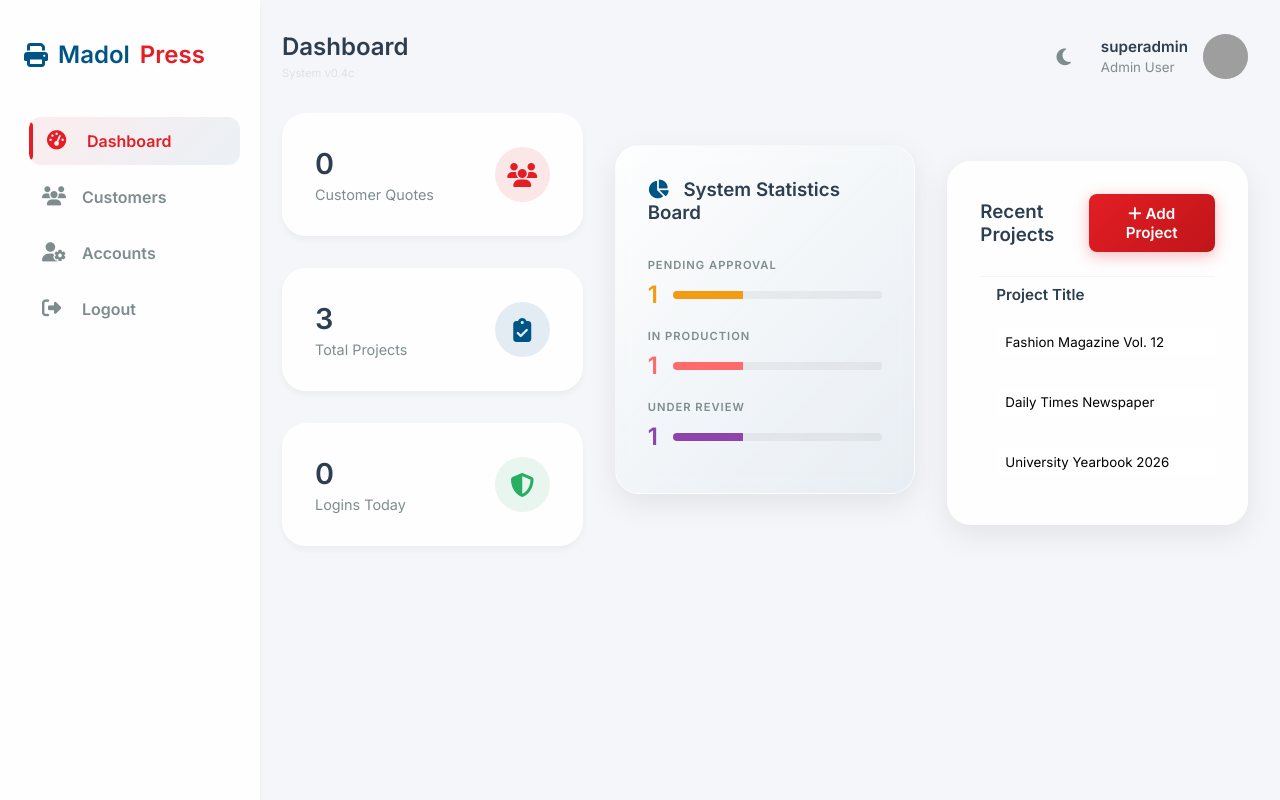
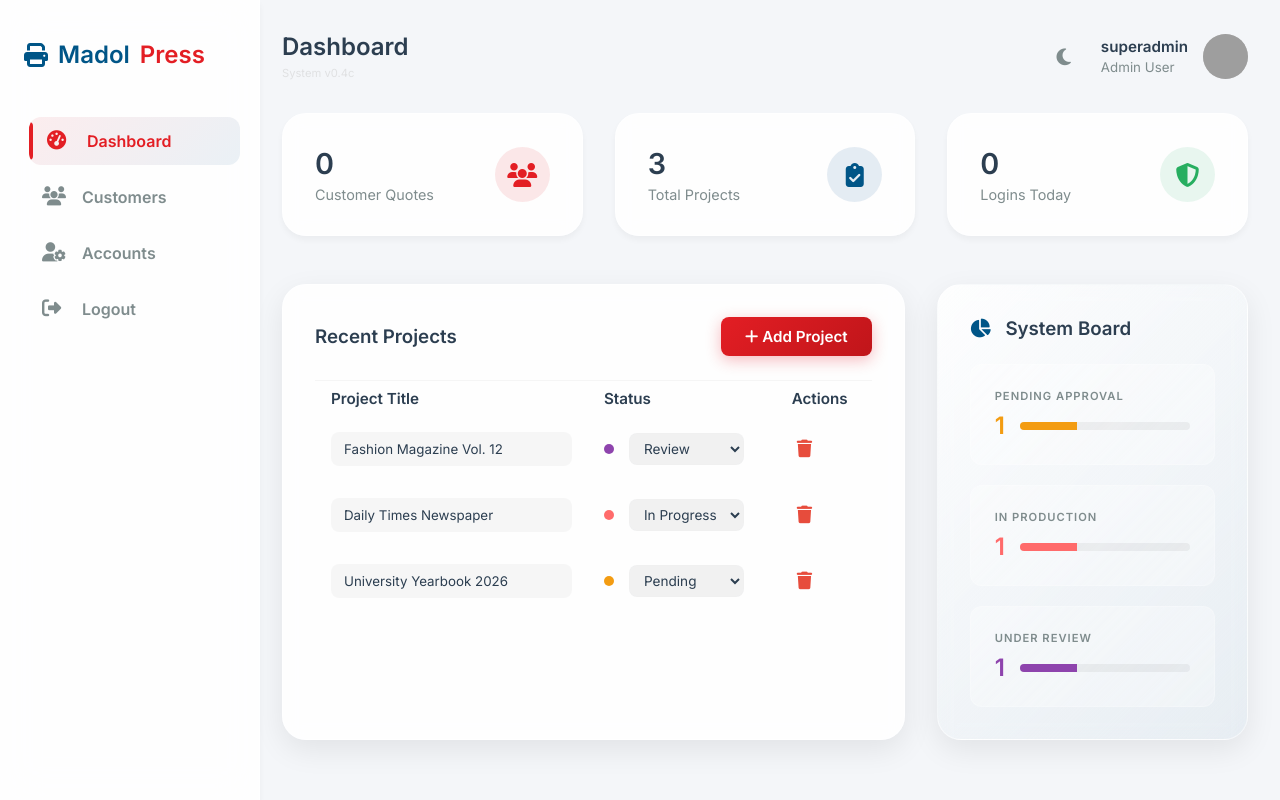
Before and after one commit to danokolojnr-commits/MADOL-PRESS, a PHP site: page /dashboard.php in a window 1280 px wide. Run offline with PHP 8.4, Linux system fonts and the light colour scheme; a user stored in the database is signed in; data comes from the database, SQL or seed files in the repository; data that the repository does not hold is empty; grey boxes are pictures that could not be loaded.

Commit message:
Finalized dashboard layout with dual-column grid and darkened inputs

```diff
--- a/css/admin.css
+++ b/css/admin.css
@@ -337,6 +337,37 @@ body.dark-mode .card::after {
     color: #8e44ad;
 }
 
+/* Stat Box Refinement */
+.stat-box {
+    padding: 1.5rem;
+    background: rgba(255, 255, 255, 0.3);
+    border-radius: 12px;
+    border: 1px solid rgba(255, 255, 255, 0.2);
+    transition: transform 0.3s ease;
+}
+
+body.dark-mode .stat-box {
+    background: rgba(255, 255, 255, 0.02);
+    border-color: rgba(255, 255, 255, 0.05);
+}
+
+.stat-box:hover {
+    transform: translateY(-3px);
+}
+
+/* Layout Adjustments */
+.dashboard-grid-main {
+    display: grid;
+    grid-template-columns: 1fr;
+    gap: 2rem;
+}
+
+@media only screen and (min-width: 1200px) {
+    .dashboard-grid-main {
+        grid-template-columns: 2fr 1fr;
+    }
+}
+
 /* Recent Projects Table */
 .recent-grid {
     margin-top: 3rem;
@@ -437,26 +468,46 @@ td .status {
 }
 
 .status-select {
-    padding: 4px 8px;
+    padding: 6px 10px;
     border: 1px solid var(--border-color);
-    border-radius: 4px;
+    border-radius: 8px;
     font-size: 0.85rem;
-    color: var(--text-light);
+    color: var(--text-main);
     cursor: pointer;
-    background: var(--bg-body);
+    background: rgba(0, 0, 0, 0.05);
+    /* Darker shade */
+    transition: all 0.3s ease;
+}
+
+body.dark-mode .status-select {
+    background: rgba(255, 255, 255, 0.05);
+}
+
+.status-select:focus {
+    border-color: var(--primary-blue);
+    outline: none;
 }
 
 .editable-title {
     border: 1px solid transparent;
-    padding: 4px 8px;
-    border-radius: 4px;
-    width: 250px;
-    transition: all 0.2s;
+    background: rgba(0, 0, 0, 0.03);
+    /* Darker shade */
+    padding: 8px 12px;
+    border-radius: 8px;
+    width: 100%;
+    max-width: 350px;
+    color: var(--text-main);
+    transition: all 0.3s ease;
+}
+
+body.dark-mode .editable-title {
+    background: rgba(255, 255, 255, 0.03);
 }
 
 .editable-title:focus {
     border-color: var(--primary-blue);
     background: var(--bg-sidebar);
+    box-shadow: 0 0 0 4px rgba(0, 85, 135, 0.1);
     outline: none;
 }
 
--- a/dashboard.php
+++ b/dashboard.php
@@ -97,8 +97,7 @@ $admin_role = isset($_SESSION['admin_role']) ? $_SESSION['admin_role'] : 'staff'
 
             <!-- Dashboard View -->
             <div id="dashboard-view">
-                <!-- Cards -->
-                <div class="stats-grid">
+                <!-- Top Stats Cards -->
                 <div class="stats-grid">
                     <div class="card">
                         <div class="card-info">
@@ -131,13 +130,68 @@ $admin_role = isset($_SESSION['admin_role']) ? $_SESSION['admin_role'] : 'staff'
                     </div>
                 </div>
 
-                <!-- Statistics Board -->
-                <div class="recent-grid" style="margin-top: 2rem; margin-bottom: 2rem;">
-                    <div class="table-card" style="background: linear-gradient(135deg, var(--bg-sidebar), rgba(0, 85, 135, 0.05));">
+                <!-- Main Dashboard Grid -->
+                <div class="dashboard-grid-main">
+                    <!-- Left Column: Recent Projects (Stretched) -->
+                    <div class="recent-grid" style="margin-top: 0;">
+                        <div class="table-card" style="height: 100%;">
                             <div class="card-header">
-                            <h3><i class="fa-solid fa-chart-pie" style="margin-right: 10px; color: var(--primary-blue);"></i> System Statistics Board</h3>
+                                <h3>Recent Projects</h3>
+                                <button id="add-project-btn" class="btn-main" style="border: none; cursor: pointer;">
+                                    <i class="fa-solid fa-plus"></i> Add Project
+                                </button>
                             </div>
-                        <div style="display: grid; grid-template-columns: repeat(auto-fit, minmax(200px, 1fr)); gap: 20px; padding: 10px 0;">
+
+                            <!-- Add Project Form (Modal-like Inline) -->
+                            <div id="project-form-container"
+                                style="display: none; margin-bottom: 20px; padding: 15px; background: rgba(0,0,0,0.02); border-radius: 8px; border: 1px solid var(--border-color);">
+                                <div style="display: flex; gap: 10px; align-items: flex-end; flex-wrap: wrap;">
+                                    <div style="flex: 1; min-width: 200px;">
+                                        <label style="display: block; font-size: 0.8rem; margin-bottom: 5px; color: var(--text-light);">Project
+                                            Title</label>
+                                        <input type="text" id="new-project-title" class="form-control" style="padding: 8px;"
+                                            placeholder="e.g. Wedding Cards">
+                                    </div>
+                                    <div>
+                                        <label style="display: block; font-size: 0.8rem; margin-bottom: 5px; color: var(--text-light);">Initial
+                                            Status</label>
+                                        <select id="new-project-status" class="form-control" style="padding: 8px; height: 38px;">
+                                            <option value="pending">Pending</option>
+                                            <option value="in progress">In Progress</option>
+                                            <option value="review">Review</option>
+                                        </select>
+                                    </div>
+                                    <button id="save-project-btn" class="btn-main"
+                                        style="border: none; padding: 10px 20px;">Save</button>
+                                    <button id="cancel-project-btn"
+                                        style="background: #ccc; color: white; border: none; padding: 10px 20px; border-radius: 5px; cursor: pointer;">Cancel</button>
+                                </div>
+                            </div>
+
+                            <div class="table-responsive">
+                                <table>
+                                    <thead>
+                                        <tr>
+                                            <td>Project Title</td>
+                                            <td>Status</td>
+                                            <td>Actions</td>
+                                        </tr>
+                                    </thead>
+                                    <tbody id="projects-table-body">
+                                        <!-- Projects will be rendered here by JS -->
+                                    </tbody>
+                                </table>
+                            </div>
+                        </div>
+                    </div>
+
+                    <!-- Right Column: System Board -->
+                    <div class="recent-grid" style="margin-top: 0;">
+                        <div class="table-card" style="height: 100%; background: linear-gradient(135deg, var(--bg-sidebar), rgba(0, 85, 135, 0.05));">
+                            <div class="card-header">
+                                <h3><i class="fa-solid fa-chart-pie" style="margin-right: 10px; color: var(--primary-blue);"></i> System Board</h3>
+                            </div>
+                            <div style="display: flex; flex-direction: column; gap: 20px;">
                                 <div class="stat-box">
                                     <small style="display: block; color: var(--text-light); margin-bottom: 8px; font-weight: 600; text-transform: uppercase; font-size: 0.7rem; letter-spacing: 1px;">Pending Approval</small>
                                     <div style="display: flex; align-items: center; gap: 15px;">
```
Also changed, not shown: other parts of dashboard.php (+0 -52 lines). Lines whose indentation alone changed are shown as unchanged.
